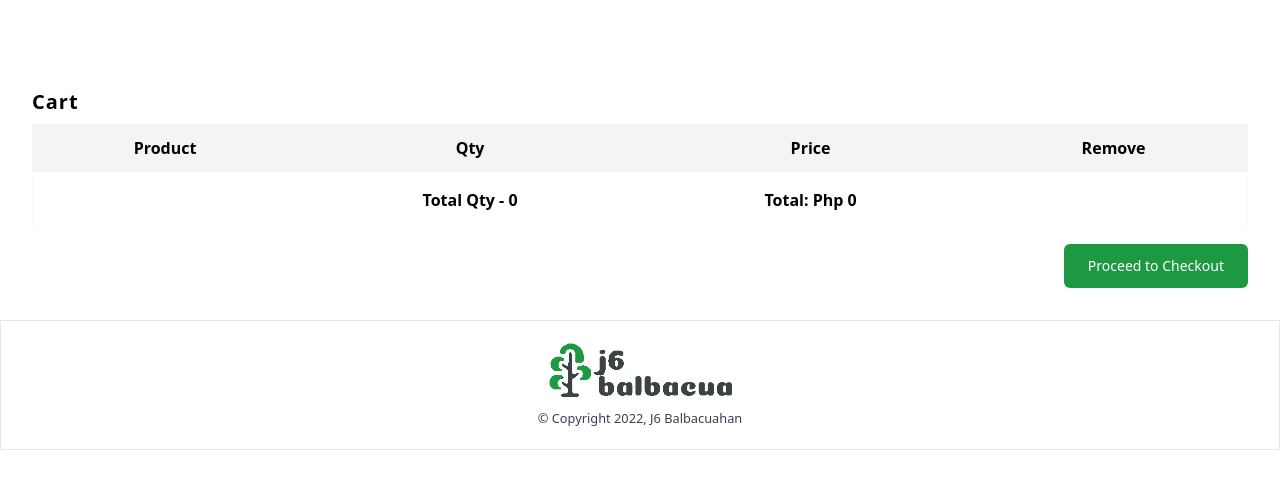
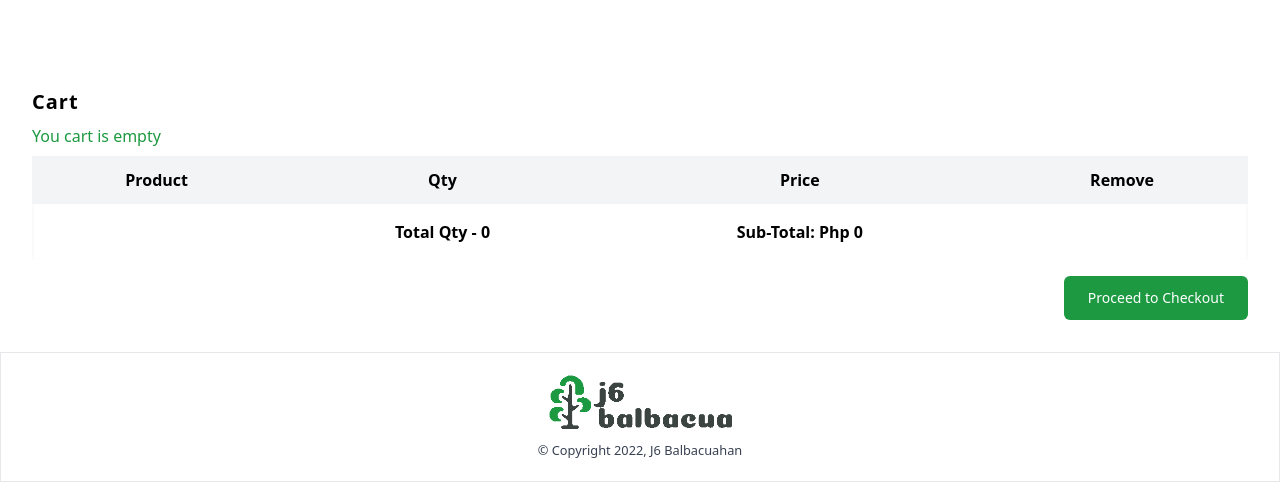
Before and after one commit to yohi441/J6-ordering_system, a Django app: page /cart/ in a window 1280 px wide. Shown: the part 96-596 px from the top of the page. Run offline with Django 3.2, Linux system fonts and the light colour scheme; style sheets or scripts are compiled from the project's sources; parts of the project's set-up code (start-up, migrations or seed data) failed here and were passed over.

Commit message:
add cart empty state

```diff
--- a/templates/base.html
+++ b/templates/base.html
@@ -18,7 +18,7 @@
     {% for message in messages %}
     <div x-data="{open:true}" x-show="open" x-init="setTimeout(()=>{open=false}, 2000)" x-cloak class="container mx-auto px-5 fixed top-5 z-50">
         <div class="p-4 mb-4 text-sm text-green-700 bg-green-100 rounded-lgs" role="alert">
-            <span class="font-medium">Success alert!</span> {{message}}
+            <span class="font-medium">Success</span> {{message}}
         </div>
     </div>
     {% endfor %}
--- a/templates/cart.html
+++ b/templates/cart.html
@@ -50,6 +50,10 @@
           </form>
           </td>
         </tr>
+        {% empty %}
+        <div class="text-base text-j6primary mb-2">
+          You cart is empty
+        </div>
         {% endfor %}
         <tr>
           <td class="p-4 px-6 text-center whitespace-nowrap"></td>
@@ -57,7 +61,7 @@
             <div class="font-bold">Total Qty - {{cart}}</div>
           </td>
           <td class="p-4 px-6 font-extrabold text-center whitespace-nowrap">
-            Total: Php {{ total }}
+            Sub-Total: Php {{ total }}
           </td>
           <td class="p-4 px-6 text-center whitespace-nowrap">
 
```
Also changed, not shown: db.sqlite3.
